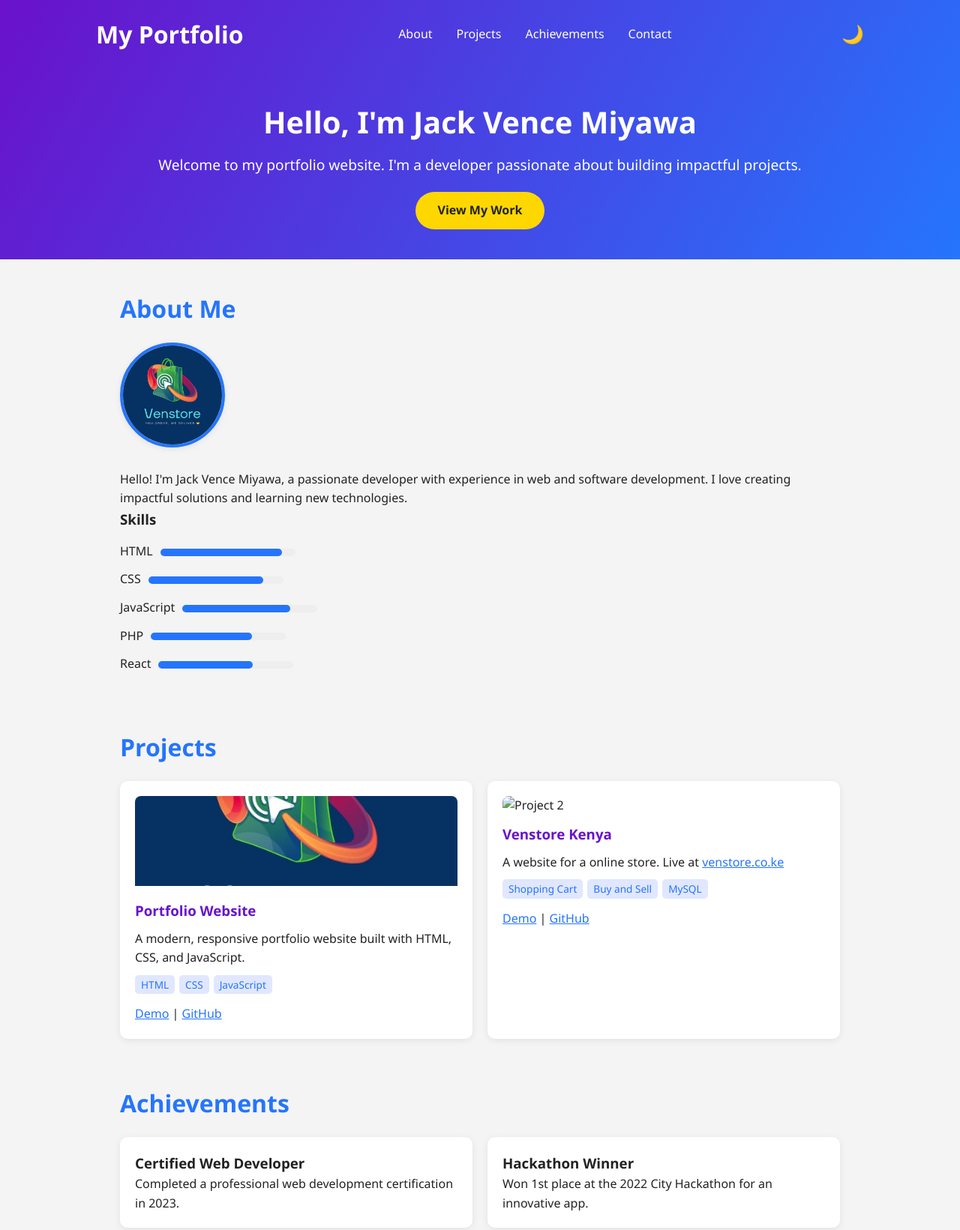
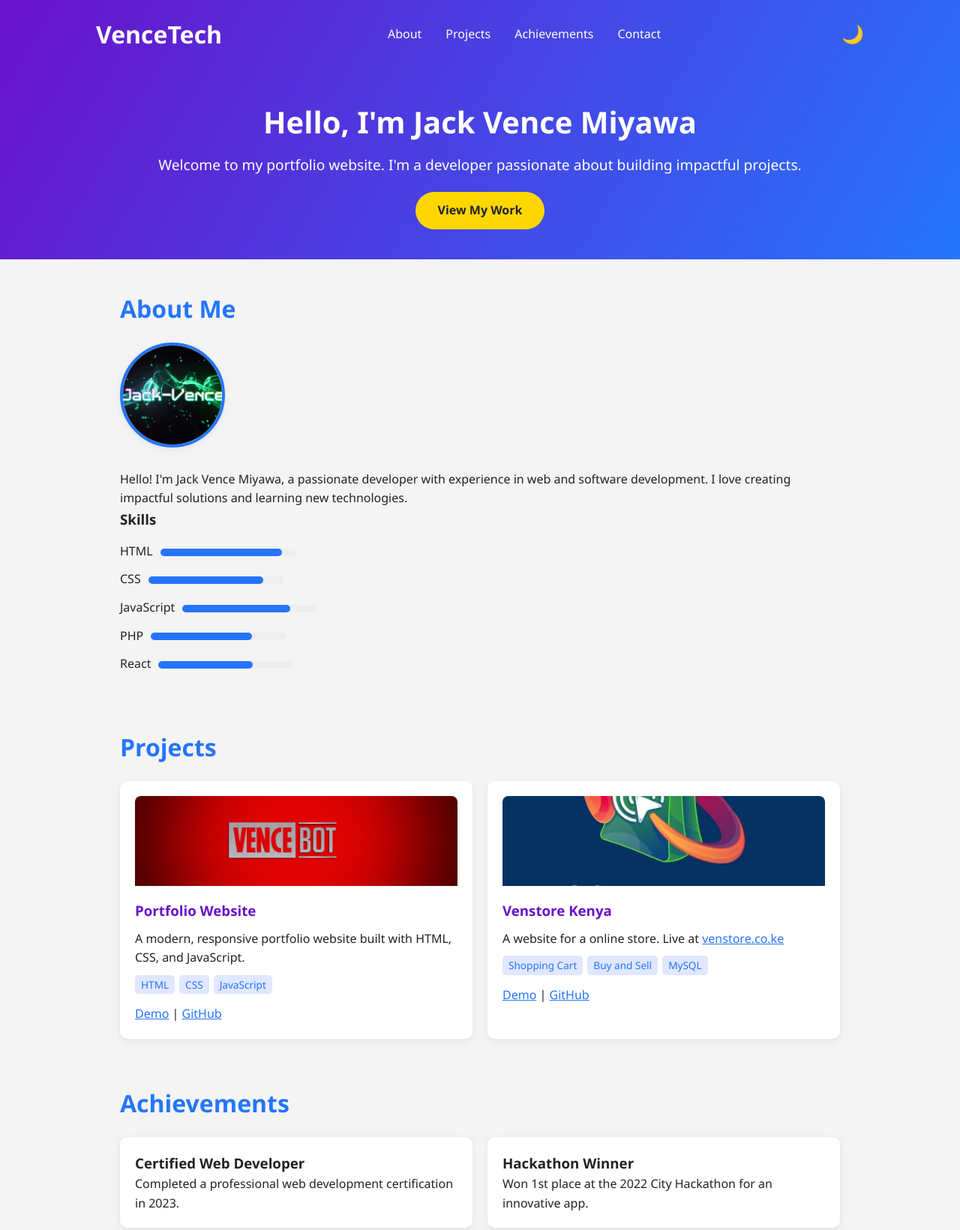
Before and after one commit to JackVence/VenceTech, a plain HTML site: page index.html in a window 1280 px wide. Shown: the top 1641 px of the page at 75% size. Drawn offline with nearby package versions, Linux system fonts and the light colour scheme.

Commit message:
Add files via upload

```diff
--- a/index.html
+++ b/index.html
@@ -3,14 +3,15 @@
 <head>
     <meta charset="UTF-8">
     <meta name="viewport" content="width=device-width, initial-scale=1.0">
-    <title>My Portfolio</title>
+    <title>VenceTech</title>
     <link rel="stylesheet" href="styles.css">
     <link rel="stylesheet" href="https://cdnjs.cloudflare.com/ajax/libs/boxicons/2.1.4/css/boxicons.min.css">
+    <link rel="stylesheet" href="https://unpkg.com/aos@2.3.1/dist/aos.css" />
 </head>
 <body>
     <header>
         <nav>
-            <div class="logo">My Portfolio</div>
+            <div class="logo">VenceTech</div>
             <ul class="nav-links">
                 <li><a href="#about">About</a></li>
                 <li><a href="#projects">Projects</a></li>
@@ -26,10 +27,10 @@
         </div>
     </header>
     <main>
-        <section id="about">
+        <section id="about" data-aos="fade-up">
             <h2>About Me</h2>
             <div class="about-content">
-                <img src="images/bg1.jpg" alt="Jack Vence Miyawa" class="profile-pic">
+                <img src="images/neon vence.jpg" alt="Jack Vence Miyawa" class="profile-pic">
                 <div>
                     <p>Hello! I'm Jack Vence Miyawa, a passionate developer with experience in web and software development. I love creating impactful solutions and learning new technologies.</p>
                     <h3>Skills</h3>
@@ -43,18 +44,18 @@
                 </div>
             </div>
         </section>
-        <section id="projects">
+        <section id="projects" data-aos="fade-up" data-aos-delay="100">
             <h2>Projects</h2>
             <div class="projects-grid">
-                <div class="project-card">
-                    <img src="images/bg1.jpg" alt="Project 1" class="project-img">
+                <div class="project-card" data-aos="zoom-in" data-aos-delay="200">
+                    <img src="images/marvel.jpg" alt="Project 1" class="project-img">
                     <h3>Portfolio Website</h3>
                     <p>A modern, responsive portfolio website built with HTML, CSS, and JavaScript.</p>
                     <div class="project-tags"><span>HTML</span><span>CSS</span><span>JavaScript</span></div>
                     <a href="#" target="_blank">Demo</a> | <a href="#" target="_blank">GitHub</a>
                 </div>
-                <div class="project-card">
-                    <img src="images/project2.jpg" alt="Project 2" class="project-img">
+                <div class="project-card" data-aos="zoom-in" data-aos-delay="300">
+                    <img src="images/bg1.jpg" alt="Project 2" class="project-img">
                     <h3>Venstore Kenya</h3>
                     <p>A website for a online store. Live at <a href="https://venstore.co.ke">venstore.co.ke</a></p>
                     <div class="project-tags"><span>Shopping Cart</span><span>Buy and Sell</span><span>MySQL</span></div>
@@ -62,7 +63,7 @@
                 </div>
             </div>
         </section>
-        <section id="testimonials">
+        <section id="testimonials" data-aos="fade-up" data-aos-delay="200">
             <h2>Achievements</h2>
             <div class="achievements">
                 <div class="achievement-card">
@@ -75,7 +76,7 @@
                 </div>
             </div>
         </section>
-        <section id="contact">
+        <section id="contact" data-aos="fade-up" data-aos-delay="300">
             <h2>Contact</h2>
             <div class="contact-info">
                 <p>Email: <a href="mailto:jackvence@example.com">jackvence@example.com</a></p>
@@ -95,8 +96,10 @@
         </section>
     </main>
     <footer>
-        <p>&copy; 2025 Jack Vence Miyawa. All rights reserved.</p>
+        <p>&copy; 2025 VenceTech. All rights reserved.</p>
     </footer>
     <script src="script.js"></script>
+    <script src="https://unpkg.com/aos@2.3.1/dist/aos.js"></script>
+    <script>AOS.init();</script>
 </body>
 </html>
```
Also changed, not shown: images/marvel.jpg (added), images/neon vence.jpg (added).
